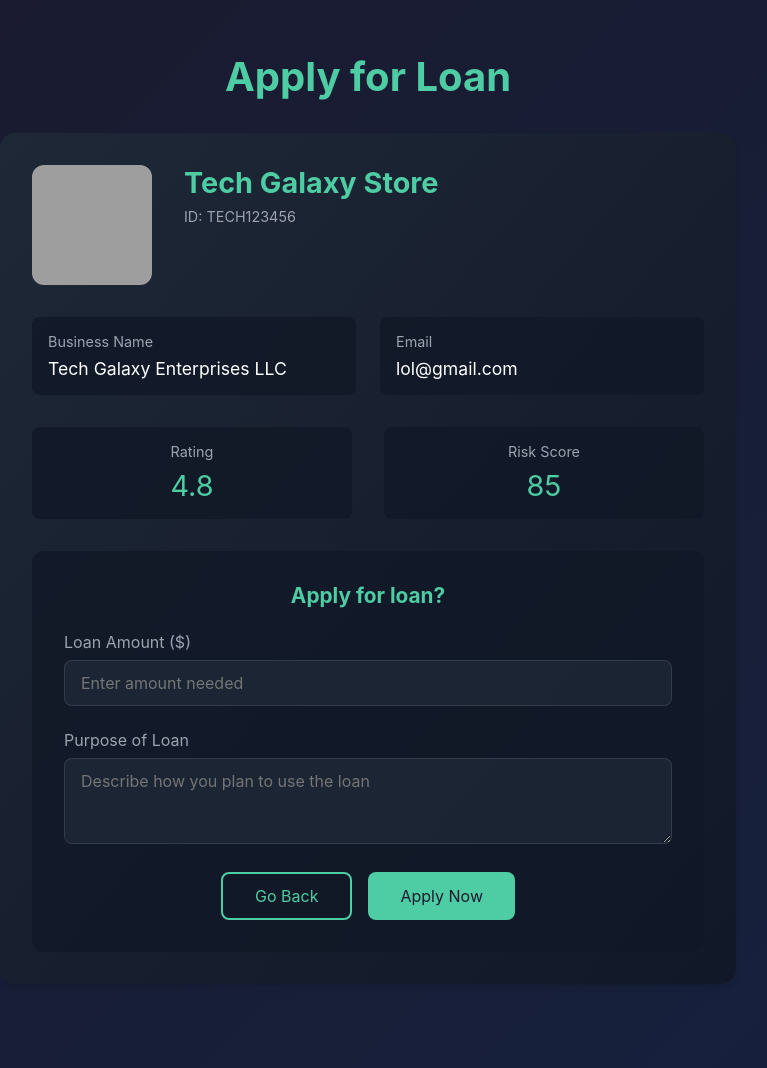
After one commit to ajay-jayanth/ripple-banking, a Flask app: page /customer/loan-application in a window 1280 px wide. The commit adds this page. Shown: the whole page, without its empty margins (272-1039 px from the left). Run offline with Flask 3, Linux system fonts and the light colour scheme; some libraries are stand-ins or nearby versions; grey boxes are pictures that could not be loaded.

Commit message:
template apply for loan page

```diff
--- a/app.py
+++ b/app.py
@@ -143,9 +143,9 @@ def merchant_signup():
 def merchant_signin():
     return merchant_signin_fn()
 
-@app.route('/customer/request-loan')
+@app.route('/customer/loan-application')
 def request_loan_page():
-    return render_template('')
+    return render_template('loan-application.html')
 
 # sarvesh said remove everyting in between this start
 
--- a/maps_utils.py
+++ b/maps_utils.py
@@ -54,7 +54,6 @@ def get_merchants():
             'longitude': long,
             'rating': rating,
             'stars': stars,
-            'reviews': row.get('reviews', 0),
             'distance': round(distance, 1),
             'image_path': row['file'],
         }
--- /dev/null
+++ b/templates/loan-application.html
@@ -0,0 +1,280 @@
+<!DOCTYPE html>
+<html>
+<head>
+    <script src="https://cdnjs.cloudflare.com/ajax/libs/lucide/0.263.1/lucide.min.js"></script>
+    <style>
+        * {
+            margin: 0;
+            padding: 0;
+            box-sizing: border-box;
+            font-family: -apple-system, BlinkMacSystemFont, "Segoe UI", Roboto, sans-serif;
+        }
+
+        body {
+            min-height: 100vh;
+            background: linear-gradient(135deg, #1a1a2e, #16213e);
+            color: white;
+            padding: 20px;
+        }
+
+        .container {
+            max-width: 800px;
+            margin: 0 auto;
+            padding: 2rem;
+        }
+
+        .header {
+            text-align: center;
+            margin-bottom: 2rem;
+            animation: fadeIn 1s ease-in;
+        }
+
+        .header h1 {
+            font-size: 2.5rem;
+            color: #4ecca3;
+            margin-bottom: 1rem;
+        }
+
+        .merchant-card {
+            background: linear-gradient(to bottom right, rgba(31, 41, 55, 0.95), rgba(17, 24, 39, 0.95));
+            backdrop-filter: blur(10px);
+            border-radius: 15px;
+            padding: 2rem;
+            margin-bottom: 2rem;
+            animation: slideUp 0.5s ease-out forwards;
+            box-shadow: 0 4px 6px -1px rgba(0, 0, 0, 0.1), 0 2px 4px -1px rgba(0, 0, 0, 0.06);
+        }
+
+        .merchant-header {
+            display: flex;
+            gap: 2rem;
+            margin-bottom: 2rem;
+        }
+
+        .merchant-image {
+            width: 120px;
+            height: 120px;
+            border-radius: 12px;
+            object-fit: cover;
+            background: #2a2a40;
+        }
+
+        .merchant-info {
+            flex: 1;
+        }
+
+        .merchant-name {
+            font-size: 1.8rem;
+            color: #4ecca3;
+            margin-bottom: 0.5rem;
+        }
+
+        .merchant-id {
+            color: #9ca3af;
+            font-size: 0.9rem;
+            margin-bottom: 1rem;
+        }
+
+        .merchant-details {
+            display: grid;
+            grid-template-columns: repeat(auto-fit, minmax(200px, 1fr));
+            gap: 1.5rem;
+            margin-bottom: 2rem;
+        }
+
+        .detail-group {
+            background: rgba(17, 24, 39, 0.8);
+            padding: 1rem;
+            border-radius: 8px;
+        }
+
+        .detail-label {
+            color: #9ca3af;
+            font-size: 0.9rem;
+            margin-bottom: 0.5rem;
+        }
+
+        .detail-value {
+            color: white;
+            font-size: 1.1rem;
+        }
+
+        .scores {
+            display: flex;
+            gap: 2rem;
+            margin-bottom: 2rem;
+        }
+
+        .score-item {
+            text-align: center;
+            flex: 1;
+            background: rgba(17, 24, 39, 0.8);
+            padding: 1rem;
+            border-radius: 8px;
+        }
+
+        .score-label {
+            color: #9ca3af;
+            font-size: 0.9rem;
+            margin-bottom: 0.5rem;
+        }
+
+        .score-value {
+            font-size: 1.8rem;
+            color: #4ecca3;
+        }
+
+        .loan-section {
+            background: rgba(17, 24, 39, 0.8);
+            padding: 2rem;
+            border-radius: 12px;
+            margin-top: 2rem;
+        }
+
+        .loan-question {
+            font-size: 1.3rem;
+            color: #4ecca3;
+            margin-bottom: 1.5rem;
+            text-align: center;
+        }
+
+        .form-group {
+            margin-bottom: 1.5rem;
+        }
+
+        .form-group label {
+            display: block;
+            color: #9ca3af;
+            margin-bottom: 0.5rem;
+        }
+
+        .form-group input,
+        .form-group textarea {
+            width: 100%;
+            padding: 0.75rem 1rem;
+            background: rgba(31, 41, 55, 0.8);
+            border: 1px solid rgba(75, 85, 99, 0.5);
+            border-radius: 8px;
+            color: white;
+            font-size: 1rem;
+        }
+
+        .form-group input:focus,
+        .form-group textarea:focus {
+            outline: none;
+            border-color: #4ecca3;
+        }
+
+        .button-group {
+            display: flex;
+            gap: 1rem;
+            justify-content: center;
+        }
+
+        .button {
+            padding: 0.75rem 2rem;
+            border-radius: 8px;
+            font-size: 1rem;
+            cursor: pointer;
+            transition: all 0.3s ease;
+        }
+
+        .submit-button {
+            background: #4ecca3;
+            color: #1a1a2e;
+            border: none;
+        }
+
+        .submit-button:hover {
+            background: #3db892;
+        }
+
+        .back-button {
+            background: transparent;
+            border: 2px solid #4ecca3;
+            color: #4ecca3;
+        }
+
+        .back-button:hover {
+            background: rgba(78, 204, 163, 0.1);
+        }
+
+        @keyframes fadeIn {
+            from { opacity: 0; }
+            to { opacity: 1; }
+        }
+
+        @keyframes slideUp {
+            from {
+                opacity: 0;
+                transform: translateY(20px);
+            }
+            to {
+                opacity: 1;
+                transform: translateY(0);
+            }
+        }
+    </style>
+</head>
+<body>
+    <div class="container">
+        <div class="header">
+            <h1>Apply for Loan</h1>
+        </div>
+
+        <div class="merchant-card">
+            <div class="merchant-header">
+                <img src="/api/placeholder/120/120" alt="Merchant" class="merchant-image">
+                <div class="merchant-info">
+                    <h2 class="merchant-name">Tech Galaxy Store</h2>
+                    <div class="merchant-id">ID: TECH123456</div>
+                </div>
+            </div>
+
+            <div class="merchant-details">
+                <div class="detail-group">
+                    <div class="detail-label">Business Name</div>
+                    <div class="detail-value">Tech Galaxy Enterprises LLC</div>
+                </div>
+                <div class="detail-group">
+                    <div class="detail-label">Email</div>
+                    <div class="detail-value">lol@gmail.com</div>
+                </div>
+            </div>
+
+            <div class="scores">
+                <div class="score-item">
+                    <div class="score-label">Rating</div>
+                    <div class="score-value">4.8</div>
+                </div>
+                <div class="score-item">
+                    <div class="score-label">Risk Score</div>
+                    <div class="score-value">85</div>
+                </div>
+            </div>
+
+            <div class="loan-section">
+                <h3 class="loan-question">Apply for loan?</h3>
+                <form>
+                    <div class="form-group">
+                        <label>Loan Amount ($)</label>
+                        <input type="number" placeholder="Enter amount needed" required>
+                    </div>
+                    <div class="form-group">
+                        <label>Purpose of Loan</label>
+                        <textarea placeholder="Describe how you plan to use the loan" rows="3" required></textarea>
+                    </div>
+                    <div class="button-group">
+                        <button type="button" class="button back-button">Go Back</button>
+                        <button type="submit" class="button submit-button">Apply Now</button>
+                    </div>
+                </form>
+            </div>
+        </div>
+    </div>
+
+    <script>
+        lucide.createIcons();
+    </script>
+</body>
+</html>
--- a/templates/merchant-map.html
+++ b/templates/merchant-map.html
@@ -45,7 +45,7 @@
                 <h3 class="merchant-name">{{ merchant.name }}</h3>
                 <div class="merchant-rating">
                     {{ merchant.stars }}
-                    <span>{{ merchant.rating }} ({{ merchant.reviews }} reviews)</span>
+                    <span>{{ merchant.rating }}</span>
                 </div>
                 <div class="merchant-details">
                     {{ merchant.address }}<br>
```
